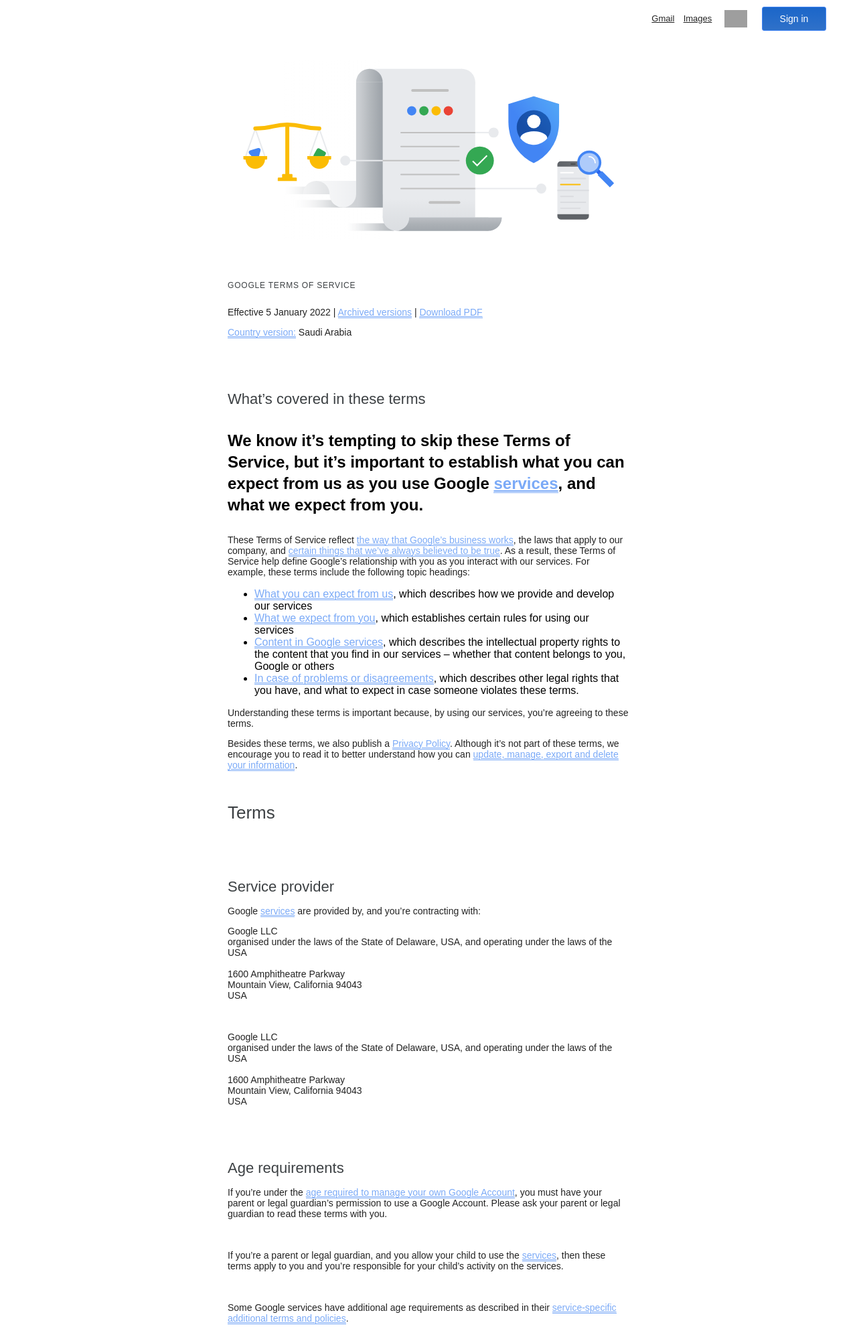
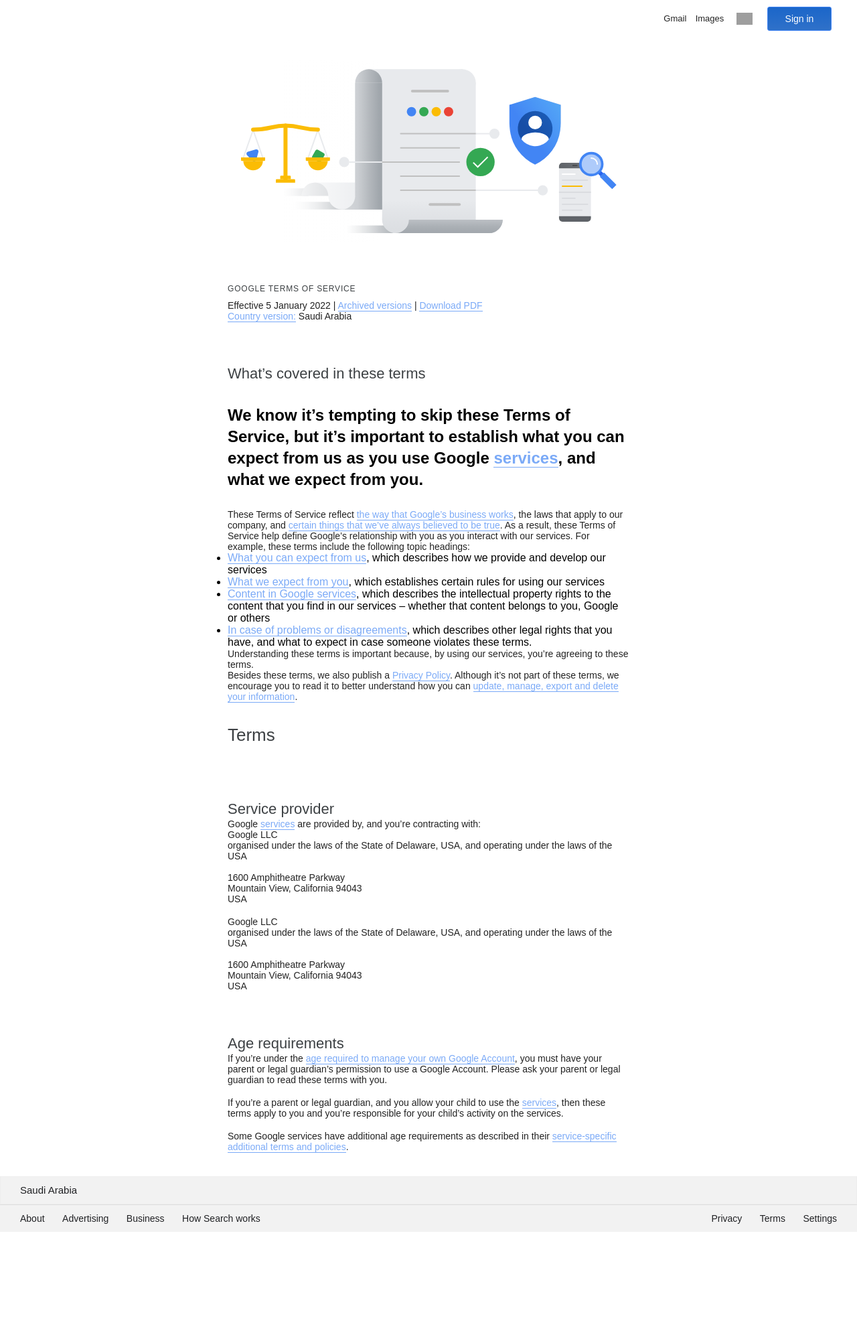
Before and after one commit to T-Python-Feb-24/LAB-DJANGO-TEMPLATES, a Django app: page /terms in a window 1280 px wide. Shown: the whole page at 67% size. After the commit the page ends 1839 px from the top, so only its background shows below. Run offline with Django 5.2, Linux system fonts and the light colour scheme; grey boxes are pictures that could not be loaded.

Commit message:
Add extend base tamplate

```diff
--- /dev/null
+++ b/GoogleSearch/main/static/css/base.css
@@ -0,0 +1,92 @@
+* {
+  padding: 0;
+  margin: 0;
+  box-sizing: border-box;
+  text-decoration: none;
+  font-family: arial, sans-serif;
+}
+nav {
+  display: flex;
+  align-items: center;
+  justify-content: flex-end;
+  margin-right: 30px;
+  margin-top: 10px;
+}
+nav a {
+  font-size: 13px;
+  display: inline-block;
+  line-height: 24px;
+  font-weight: 400;
+  color: rgb(0, 0, 0, 0.87);
+  cursor: pointer;
+  padding: 5px 6.7px;
+  border: 0;
+}
+nav a:hover {
+  text-decoration: underline;
+  opacity: 0.85;
+}
+nav img {
+  width: 34px;
+  padding: 5px;
+  margin: auto 7px;
+  cursor: pointer;
+}
+nav img:hover {
+  opacity: 0.8;
+}
+nav button {
+  border: 1px solid #4285f4;
+  font-weight: 500;
+  font-size: 14px;
+  outline: none;
+
+  background: -webkit-linear-gradient(top, #1b66c9, #2f71c9);
+  color: #fff;
+  margin-left: 10px;
+  margin-right: 8px;
+  min-width: 96px;
+  padding: 9px 23px;
+  border-radius: 3px;
+  cursor: pointer;
+}
+footer {
+  background: #f2f2f2;
+  font-size: 14px;
+  font-family: arial, sans-serif;
+  color: #202124;
+  text-decoration: none;
+  margin-bottom: 0;
+}
+footer h4 {
+  font-size: 15px;
+  line-height: 39.5px;
+  font-weight: 400;
+  padding-left: 29px;
+  border: 1px solid #eee;
+}
+footer a {
+  display: inline-block;
+  padding: 12px 11.3px;
+  font-size: 14px;
+  color: #202124;
+  border-bottom: 0;
+}
+footer a:hover {
+  text-decoration: underline;
+  border-bottom: 0;
+}
+.links {
+  border-top: 1px solid #ddd;
+  display: flex;
+  border-bottom: 0;
+}
+.link-1 {
+  padding-left: 18.7px;
+  flex: 1;
+  border-bottom: 0;
+}
+.link-2 {
+  padding-right: 18.7px;
+  border-bottom: 0;
+}
--- /dev/null
+++ b/GoogleSearch/main/templates/base.html
@@ -0,0 +1,43 @@
+{% load static %}
+<!DOCTYPE html>
+<html lang="en">
+  <head>
+    <meta charset="UTF-8" />
+    <meta name="viewport" content="width=device-width, initial-scale=1.0" />
+    <link
+      rel="icon"
+      type="image/x-icon"
+      href="{% static 'icon/Google.png' %}"
+    />
+    <link rel="stylesheet" href="{% static "css/base.css" %}">
+    {% block style %} {% endblock %}
+    <title>{% block title %} Google{% endblock %}</title>
+  </head>
+  <body>
+    <nav>
+      <a href="#">Gmail</a>
+      <a href="#">Images</a>
+      <img src="{% static "icon/apps.png" %}" />
+      <button>Sign in</button>
+    </nav>
+    {% block content %}
+
+    {% endblock content %}
+    <footer>
+      <h4>Saudi Arabia</h4>
+      <div class="links">
+        <div class="link-1">
+          <a href="#">About</a>
+          <a href="#">Advertising</a>
+          <a href="#">Business</a>
+          <a href="#">How Search works</a>
+        </div>
+        <div class="link-2">
+          <a href="#">Privacy</a>
+          <a href="{% url "main:terms_page" %}">Terms</a>
+          <a href="#">Settings</a>
+        </div>
+      </div>
+    </footer>
+  </body>
+</html>
--- a/GoogleSearch/main/templates/terms.html
+++ b/GoogleSearch/main/templates/terms.html
@@ -1,19 +1,15 @@
-{% load static %}
+{% extends "base.html" %} {% load static %}
 <!DOCTYPE html>
 <html lang="en">
   <head>
     <meta charset="UTF-8" />
     <meta name="viewport" content="width=device-width, initial-scale=1.0" />
-    <title>Terms</title>
+    {% block style %}
     <link rel="stylesheet" href="{% static 'css/terms.css' %}" />
+    {% endblock style %} {% block title %}Terms{% endblock title %}
   </head>
   <body>
-    <nav>
-      <a href="#">Gmail</a>
-      <a href="#">Images</a>
-      <img src="{% static "icon/apps.png" %}" />
-      <button>Sign in</button>
-    </nav>
+    {% block content %}
     <div class="main-illus">
       <img src="{% static "images/tos_main_illustration.svg" %}" alt="" >
     </div>
@@ -155,6 +151,8 @@
           >service-specific additional terms and policies</a
         >.
       </p>
+      <br /><br />
     </div>
+    {% endblock content %}
   </body>
 </html>
```
Also changed, not shown: GoogleSearch/main/static/css/style.css (+0 -85 lines), GoogleSearch/main/templates/index.html (+8 -32 lines).
